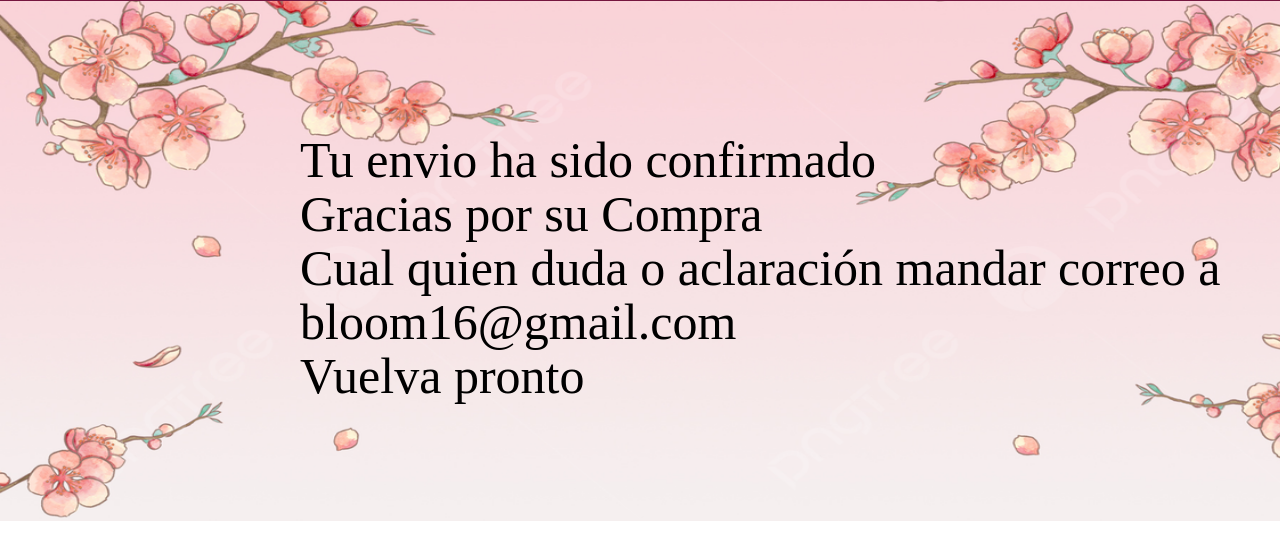
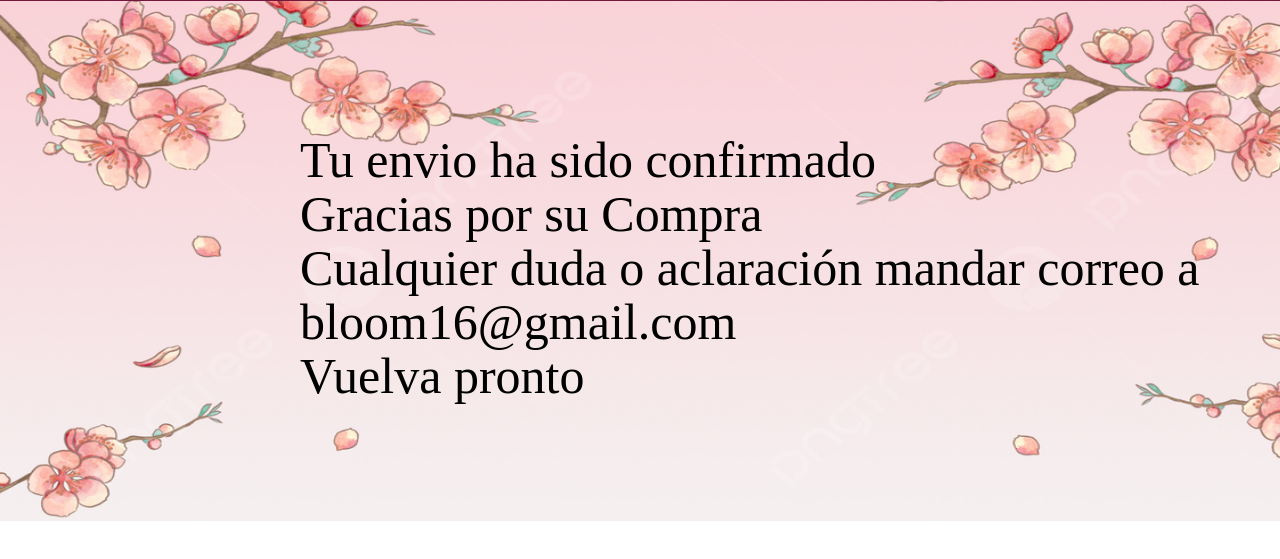
Before and after one commit to martinezfloresgabriela4-ui/martinezfloresgabriela4-ui.github.io, a plain HTML site: page confi.html in a window 1280 px wide. Shown: the part 105-664 px from the top of the page. Drawn offline with Linux system fonts and the light colour scheme.

Commit message:
Update confi.html

```diff
--- a/confi.html
+++ b/confi.html
@@ -171,7 +171,7 @@
 		<br>
 		<br>
 		<br>
-		<p class="ymh">Cual quien duda o aclaración mandar correo a </p>
+		<p class="ymh">Cualquier duda o aclaración mandar correo a </p>
 		<br>
 		<br>
 		<br>
@@ -182,4 +182,5 @@
 		<p class="ymh">Vuelva pronto</p>
 	</div>
 </body>
+
 </html>
```
